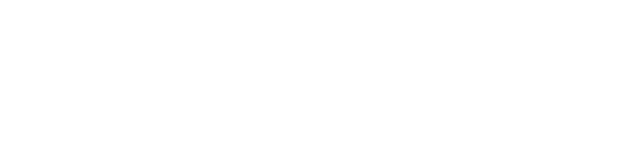
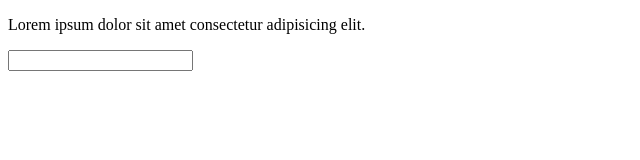
Before and after one commit to YK911/fson-114-js, a plain HTML site: page module-02/lesson-02/index.html in a window 1280 px wide. Shown: the whole page, without its empty margins (0-640 px from the left). Drawn offline with Linux system fonts and the light colour scheme.

Commit message:
changes module-02 index.html

```diff
--- a/module-02/lesson-02/index.html
+++ b/module-02/lesson-02/index.html
@@ -6,9 +6,12 @@
     <title>Strig methods and loops</title>
   </head>
   <body>
+    <p id="text">Lorem ipsum dolor sit amet consectetur adipisicing elit.</p>
+
+    <input type="text" id="userNickname" />
     <!-- <script src="./js/01-methods.js" type="module"></script> -->
     <!-- <script src="./js/02-tasks.js" type="module"></script> -->
     <!-- <script src="./js/03-loops.js" type="module"></script> -->
-    <!-- <script src="./js/04-tasks.js" type="module"></script> -->
+    <script src="./js/04-tasks.js" type="module"></script>
   </body>
 </html>
```
